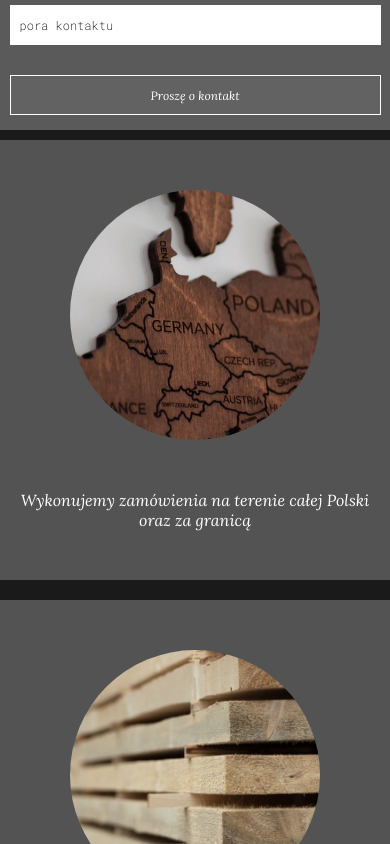
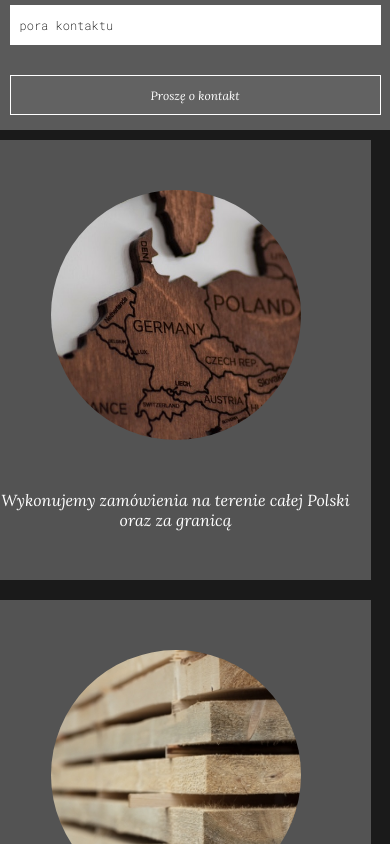
Before and after one commit to MarekBartczak/Drzazgadomy, a React (Create React App) app: page / in a window 390 px wide. Shown: the part 800-1644 px from the top of the page. Built offline with nearby package versions, Linux system fonts and the light colour scheme.

Commit message:
fixed width

```diff
--- a/src/components/ShortAboutSection/shortAboutSection.module.css
+++ b/src/components/ShortAboutSection/shortAboutSection.module.css
@@ -107,12 +107,14 @@
   .about {
     flex-direction: column;
     width: 90vw;
-    /* margin: 0; */
+    margin-left: 0;
+    margin-right: 0;
   }
 
   .whereText,
   .whatWeUseText,
   .qualityText {
+    margin: 0;
     margin-top: 50px;
     width: 90vw;
   }
--- a/src/components/footerSection/footer.module.css
+++ b/src/components/footerSection/footer.module.css
@@ -79,4 +79,7 @@
   .footer {
     height: 100vh;
   }
+  .logo {
+    width: 100vw;
+  }
 }
```
